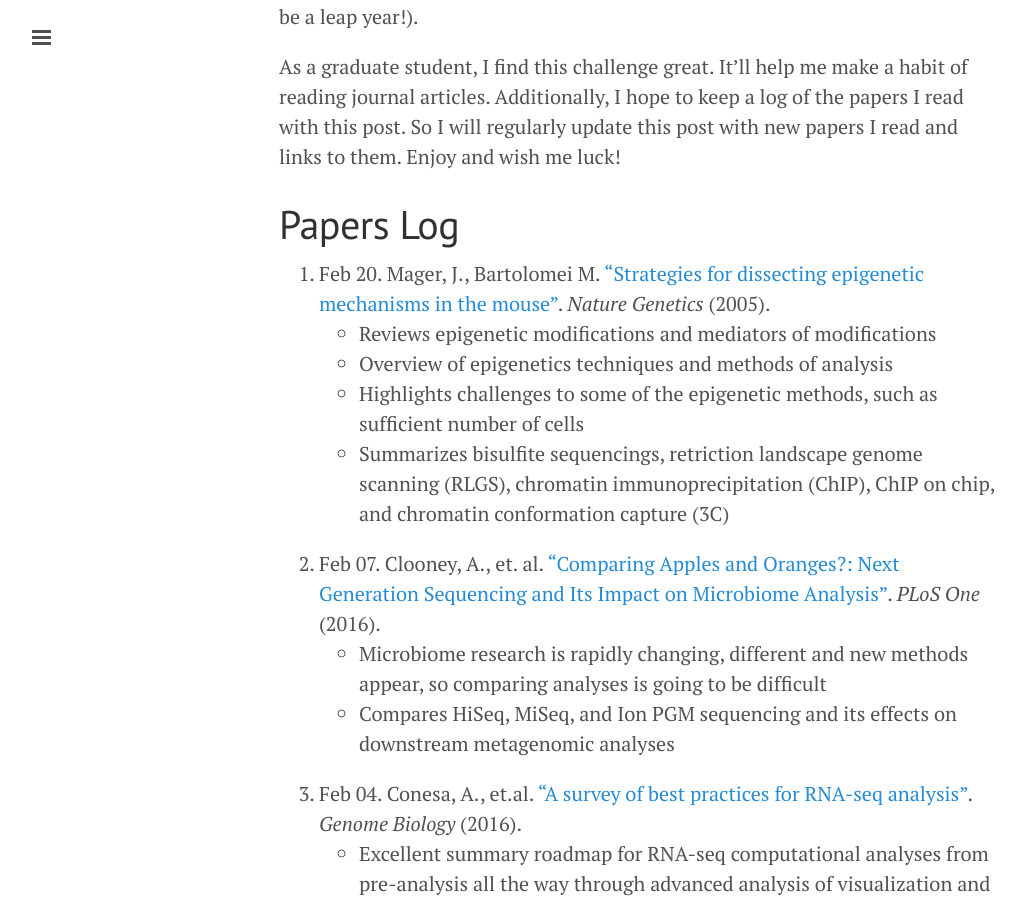
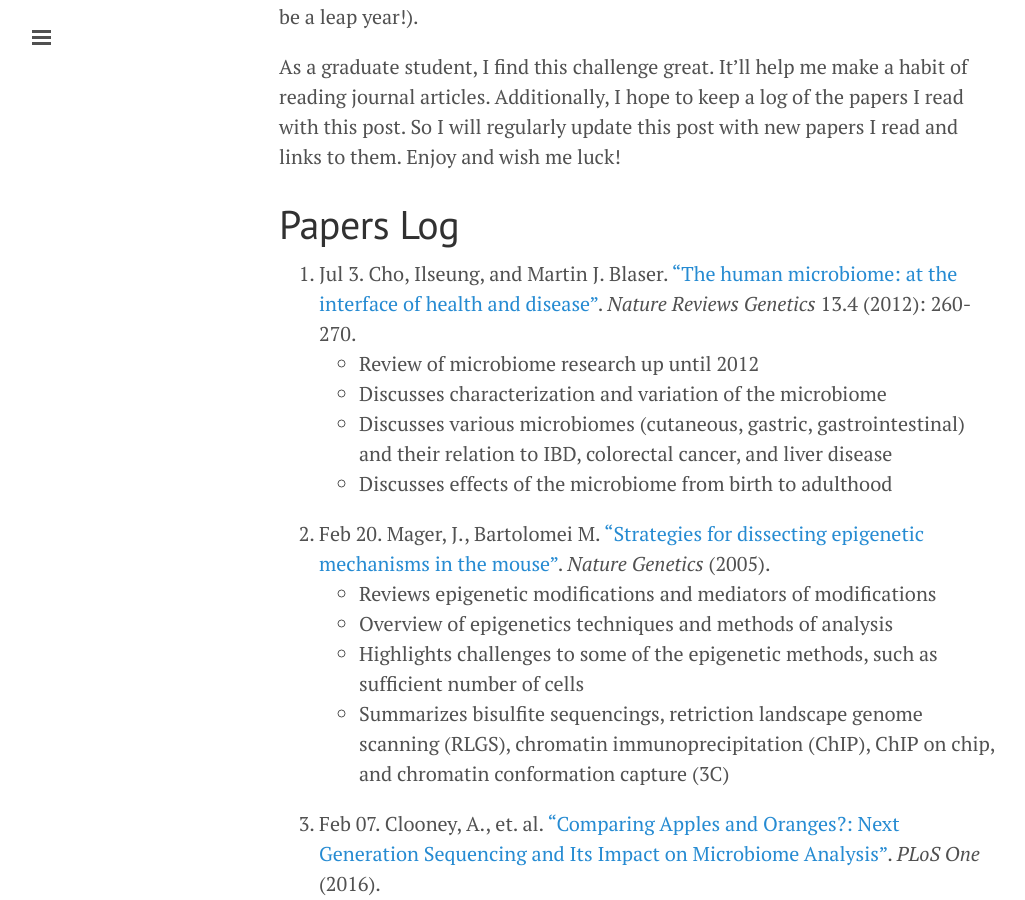
Before and after one commit to erictleung/erictleung.github.io, a Jekyll site: the page built from _posts/2016-02-03-366-papers-for-2016.md, in a window 1280 px wide and 900 px high, scrolled down 320 px. Shown: the whole window, without its empty margins (1-1026 px from the left). Built offline with Jekyll 4.4.1, drawn with Linux system fonts in a browser that asks for light colours; nearby versions of some CDN libraries.

Commit message:
Add July 3rd paper to 366 Papers post
- Add "The human microbiome: at the interface of health and disease"
- Add summary points from paper

```diff
--- a/_posts/2016-02-03-366-papers-for-2016.md
+++ b/_posts/2016-02-03-366-papers-for-2016.md
@@ -22,6 +22,14 @@ and links to them. Enjoy and wish me luck!
 
 # Papers Log
 
+5. Jul 3. Cho, Ilseung, and Martin J. Blaser. ["The human microbiome: at the
+   interface of health and disease"][jul03cho]. *Nature Reviews Genetics* 13.4
+   (2012): 260-270.
+   - Review of microbiome research up until 2012
+   - Discusses characterization and variation of the microbiome
+   - Discusses various microbiomes (cutaneous, gastric, gastrointestinal) and
+     their relation to IBD, colorectal cancer, and liver disease
+   - Discusses effects of the microbiome from birth to adulthood
 4. Feb 20. Mager, J., Bartolomei M. ["Strategies for dissecting epigenetic
    mechanisms in the mouse"][feb20mager]. *Nature Genetics* (2005).
     - Reviews epigenetic modifications and mediators of modifications
```
Also changed, not shown: other parts of _posts/2016-02-03-366-papers-for-2016.md (+1 -0 lines).
